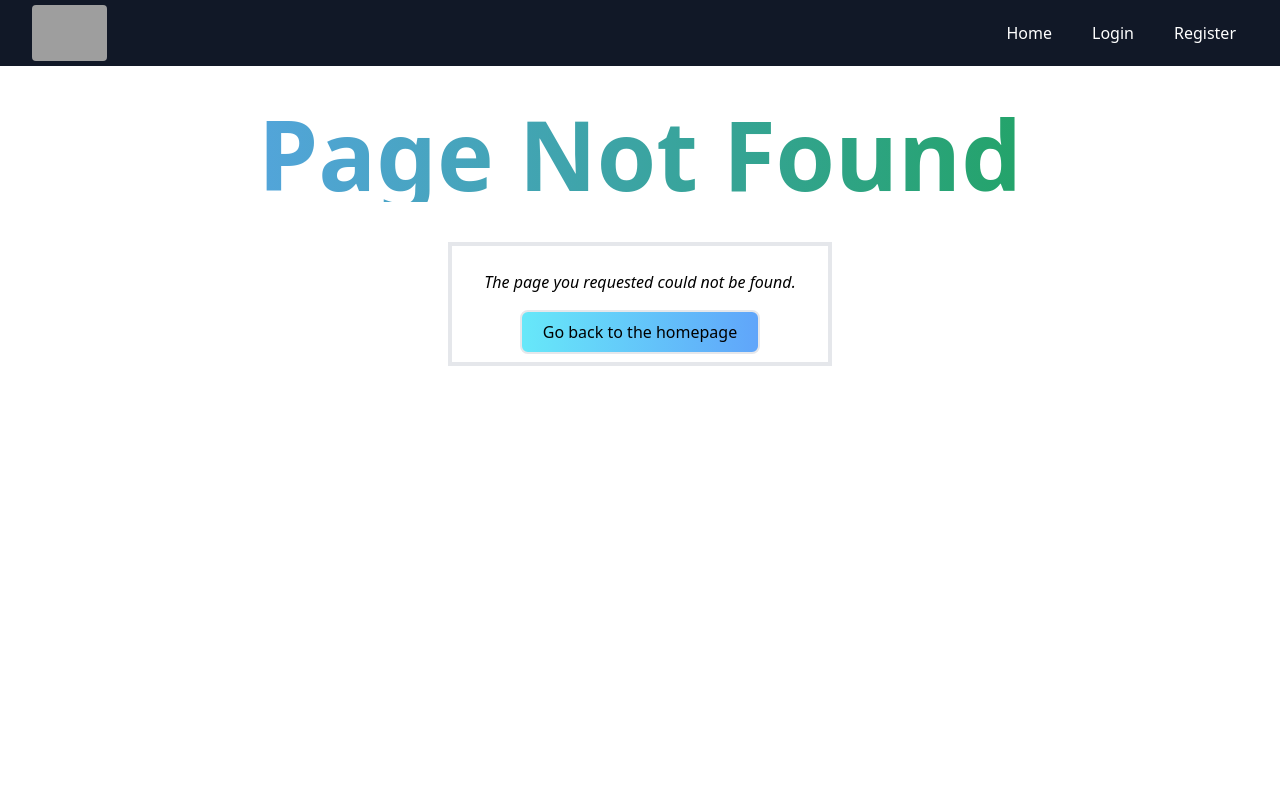
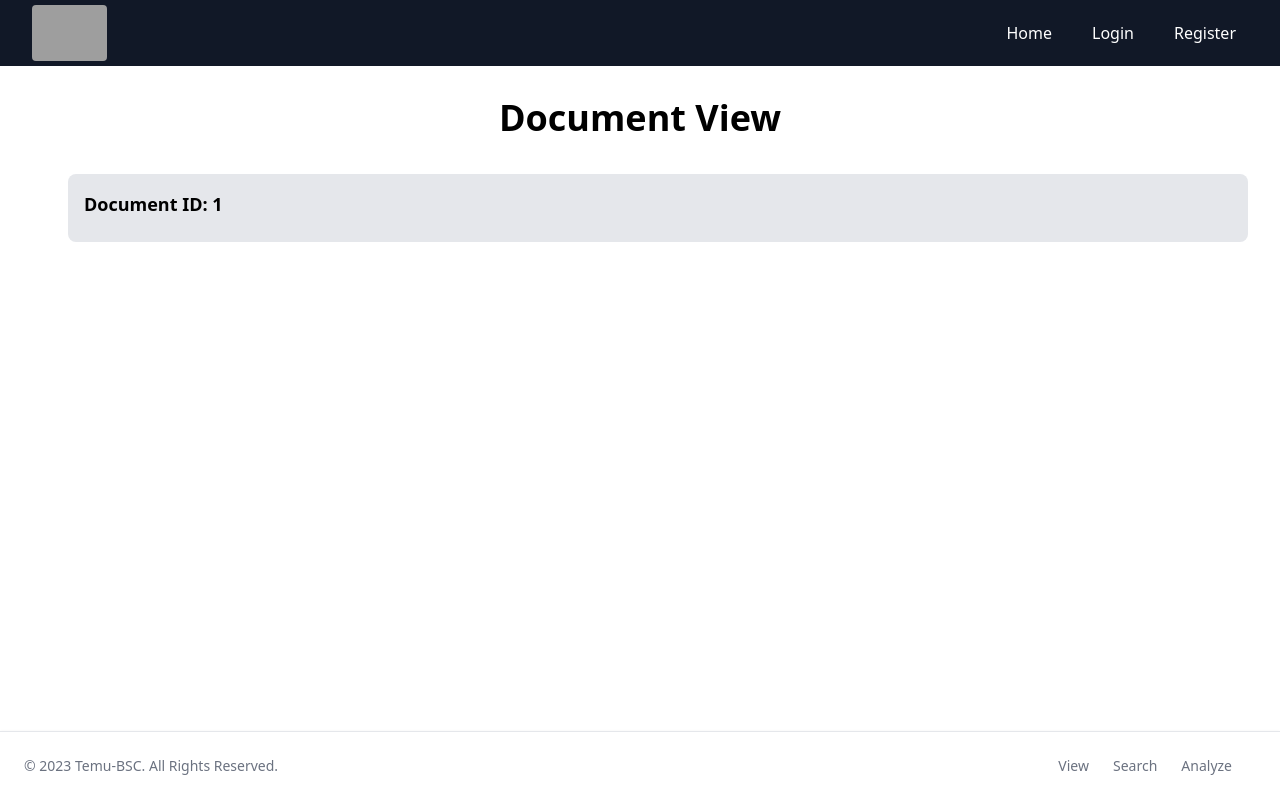
Before and after one commit to TeMU-BSC/BioTextMiner, a Next.js app in the folder frontend/next-project/: page /view/1 in a window 1280 px wide. Before the commit this address had no page. Shown: the top 800 px of the page. Built offline with nearby package versions, Linux system fonts and the light colour scheme; grey boxes are pictures that could not be loaded.

Commit message:
View document page

```diff
--- /dev/null
+++ b/frontend/next-project/src/pages/view/[id].tsx
@@ -0,0 +1,29 @@
+/**
+ *
+ */
+
+import { useRouter } from "next/router";
+import Layout from "@/components/Layout";
+
+const DocumentView = () => {
+  const router = useRouter();
+  const { id } = router.query;
+
+  // TODO: Fetch the document data based on the `id` parameter
+
+  return (
+    <Layout>
+      <div className="mx-auto max-w-7xl px-4 sm:px-6 lg:px-8 m-3">
+        <div className="text-center p-5">
+          <h1 className="text-4xl font-bold mb-4">Document View</h1>
+        </div>
+        <div className="ml-9 p-4 bg-gray-200 rounded-lg">
+          <h2 className="text-lg font-bold mb-2">Document ID: {id}</h2>
+          {/* Render the document text here */}
+        </div>
+      </div>
+    </Layout>
+  );
+};
+
+export default DocumentView;
```
